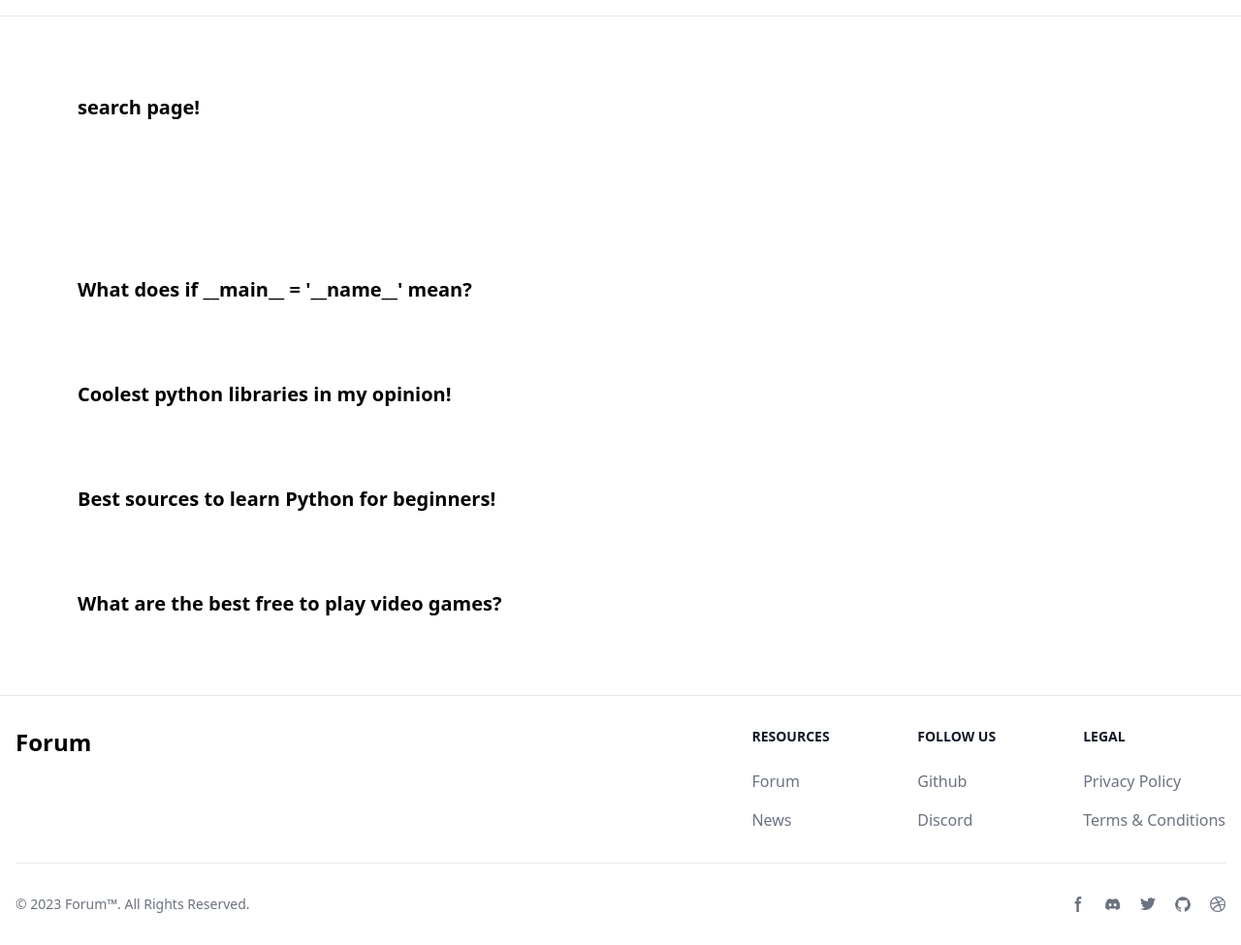
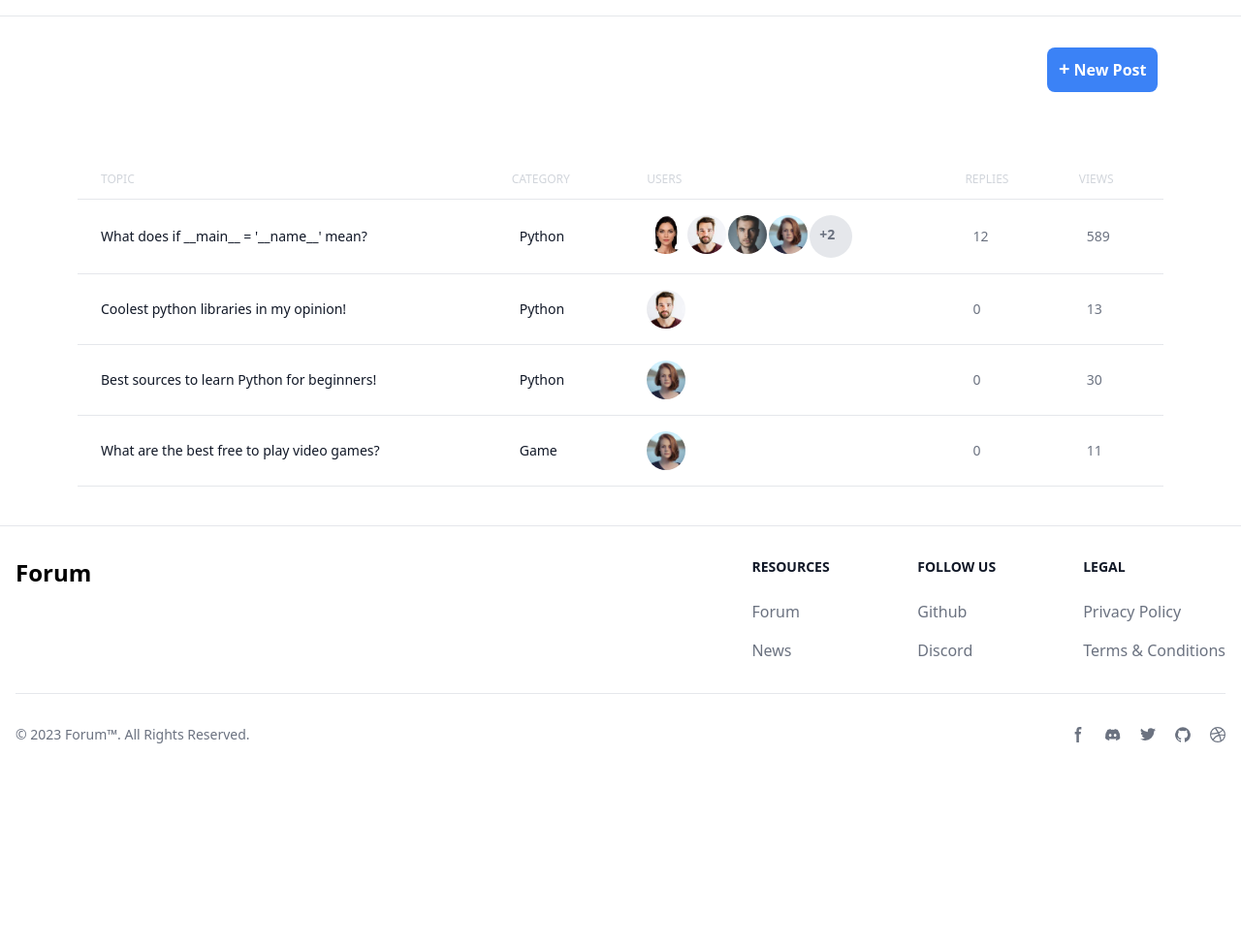
Before and after one commit to Shift77/Discussion-Website, a Django app: template discussion_app/templates/discussion_app/search.html in a window 1280 px wide. Shown: the part 102-1077 px from the top of the page at 97% size. After the commit the page ends 869 px from the top, so only its background shows below. Run offline with Django 4.2, Linux system fonts and the light colour scheme; the template is opened without the code that fills it: values that come from a table or form of the project are taken from there, others are empty; data comes from the database, SQL or seed files in the repository; both versions use the stored data as it was after the commit; some libraries are stand-ins or nearby versions.

Commit message:
Styled search page to look nice

```diff
--- a/core_app/templates/core_app/index.html
+++ b/core_app/templates/core_app/index.html
@@ -8,12 +8,6 @@
         <div class="flex justify-between mx-32 mt-20">
 
             <div class="flex gap-10">
-                <button class="font-medium text-[14px] text-gray-500 focus:text-black focus:font-bold">
-                    POPULAR
-                </button>
-                <button class="font-medium text-[14px] text-gray-500 focus:text-black focus:font-bold">
-                    CATEGORIES
-                </button>
             </div>
             <div>
             <a href="{% url 'discussion_app:create_post' %}" class=" p-3 text-white hover:bg-blue-700 font-semibold rounded-lg bg-blue-500">
--- a/core_app/views.py
+++ b/core_app/views.py
@@ -5,11 +5,12 @@ from discussion_app.models import Post, Category
 # Create your views here.
 
 def index(request):
+    categories = Category.objects.all()
 
-    categories = Category.objects.all()
 
     context = {
         'categories': categories,
+
     }
 
     return render(request, 'core_app/index.html', context)
--- a/discussion_app/templates/discussion_app/search.html
+++ b/discussion_app/templates/discussion_app/search.html
@@ -4,11 +4,89 @@
 
 {% block content %}
 
-    <h1 class="p-20 text-xl font-semibold">search page!</h1>
 
-    {% for post in posts %}
-        <a href="{% url 'discussion_app:post_detail' post.id %}" class="hover:text-blue-300">
-            <h1 class="m-20 text-xl font-semibold hover:text-blue-300">{{post.title}}</h1>
-        </a>
-    {% endfor %}
+        <div class="grid grid-cols-1 mx-20 my-10">
+            <div class="flex justify-between">
+                <div class="ml-[1000px]">
+                <a href="{% url 'discussion_app:create_post' %}" class=" p-3 text-white hover:bg-blue-700 font-semibold rounded-lg bg-blue-500">
+                   <strong class="text-xl">+</strong> New Post
+                </a>
+                </div>
+            </div>
+
+    <div class="relative overflow-x-auto mt-20">
+        <table class="w-full text-sm text-left text-gray-500 dark:text-gray-400">
+            <thead class="text-xs text-gray-300">
+                <tr>
+                    <th scope="col" class="px-6 py-3 font-medium">
+                        TOPIC
+                    </th>
+                    <th scope="col" class="px-6 py-3 font-medium">
+                        CATEGORY
+                    </th>
+                    <th scope="col" class="px-6 py-3 font-medium">
+                        USERS
+                    </th>
+                    <th scope="col" class="px-6 py-3 font-medium">
+                        REPLIES
+                    </th>
+                    <th scope="col" class="px-6 py-3 font-medium">
+                        VIEWS
+                    </th>
+                </tr>
+            </thead>
+            <tbody>
+                {% for post in posts %}
+
+                <tr class="bg-white border-y hover:bg-gray-100 transition-all">
+                    <th scope="row" class="px-6 py-4 font-medium text-gray-900 whitespace-nowrap dark:text-white">
+                        <a href="{% url 'discussion_app:post_detail' post.id %}" class="hover:text-blue-400">
+                        {{post.title}}
+                        </a>
+                    </th>
+                    <td class="px-8 py-4 font-medium  text-gray-900">
+                        {{post.category}}
+                    </td>
+                    <td class="px-6 py-4">
+
+                        <div class="flex justify-start gap-[2px]">
+                            {% if post.involved_users.1 > 3 %}
+
+                                {% for user in post.involved_users.0|slice:'0:4' %}
+
+                                <img class="h-10 w-10 rounded-full object-cover " src="{{user.userprofile.avatar.url}}" alt="">
+
+                                {% endfor %}
+
+                                <div class="h-11 w-11 rounded-full font-bold p-[10px]  bg-gray-200">+{{post.involved_users.1|add:'-4'}}</div>
+
+                            {% else %}
+                                {% for user in post.involved_users.0 %}
+
+                                <img class="h-10 w-10 rounded-full object-cover " src="{{user.userprofile.avatar.url}}" alt="">
+
+                                {% endfor %}
+
+                            {% endif %}
+                        </div>
+
+                    </td>
+
+                    <td class="px-8 py-4">
+                        {{post.message_post.count}}
+                    </td>
+                    <td class="px-8 py-4">
+                        {{post.views}}
+                    </td>
+                </tr>
+
+                {% endfor %}
+
+            </tbody>
+        </table>
+    </div>
+
+        </div>
+
+
 {% endblock %}
```
Also changed, not shown: discussion_app/templates/discussion_app/category.html (+0 -8 lines), db.sqlite3.
